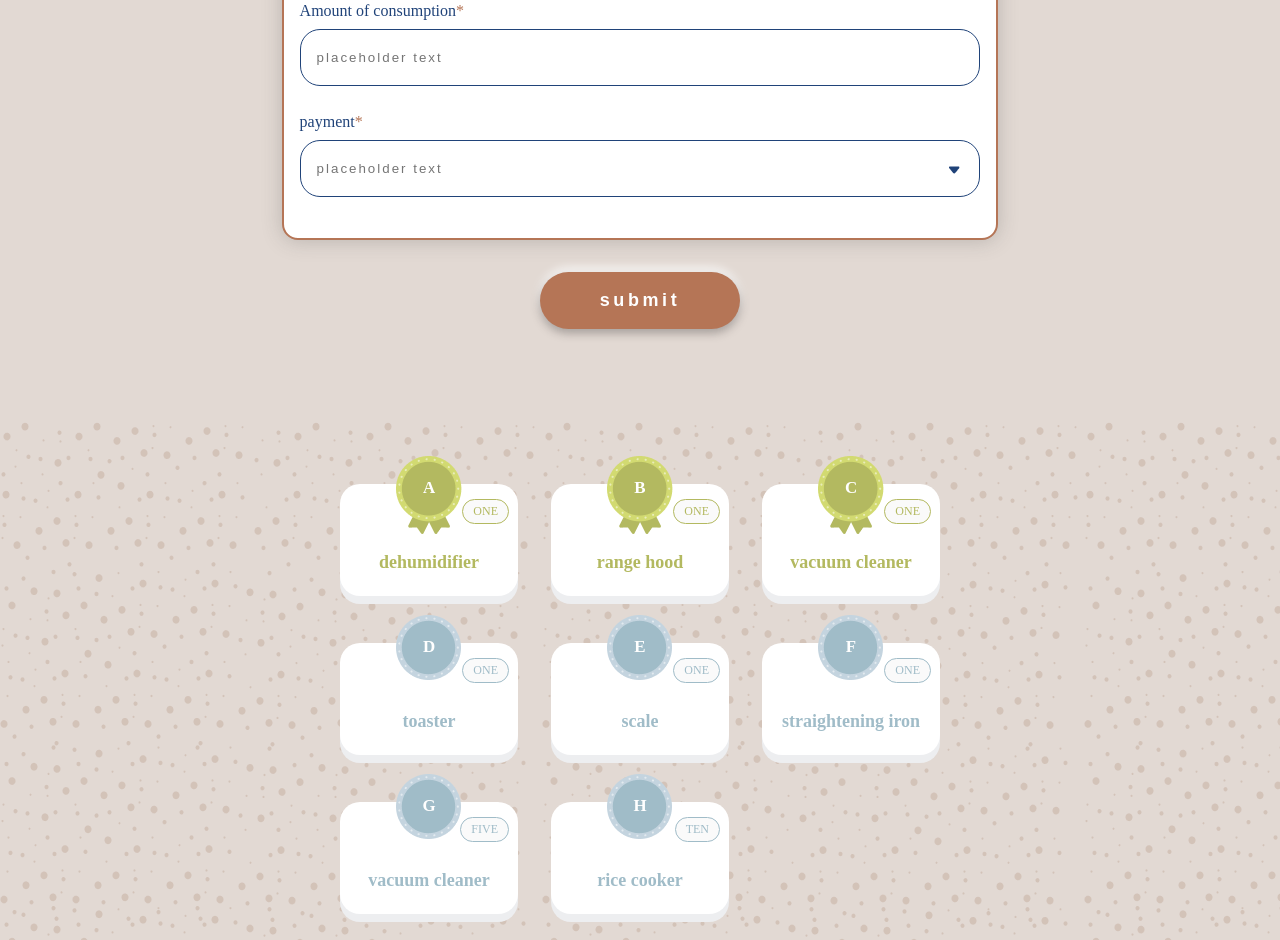
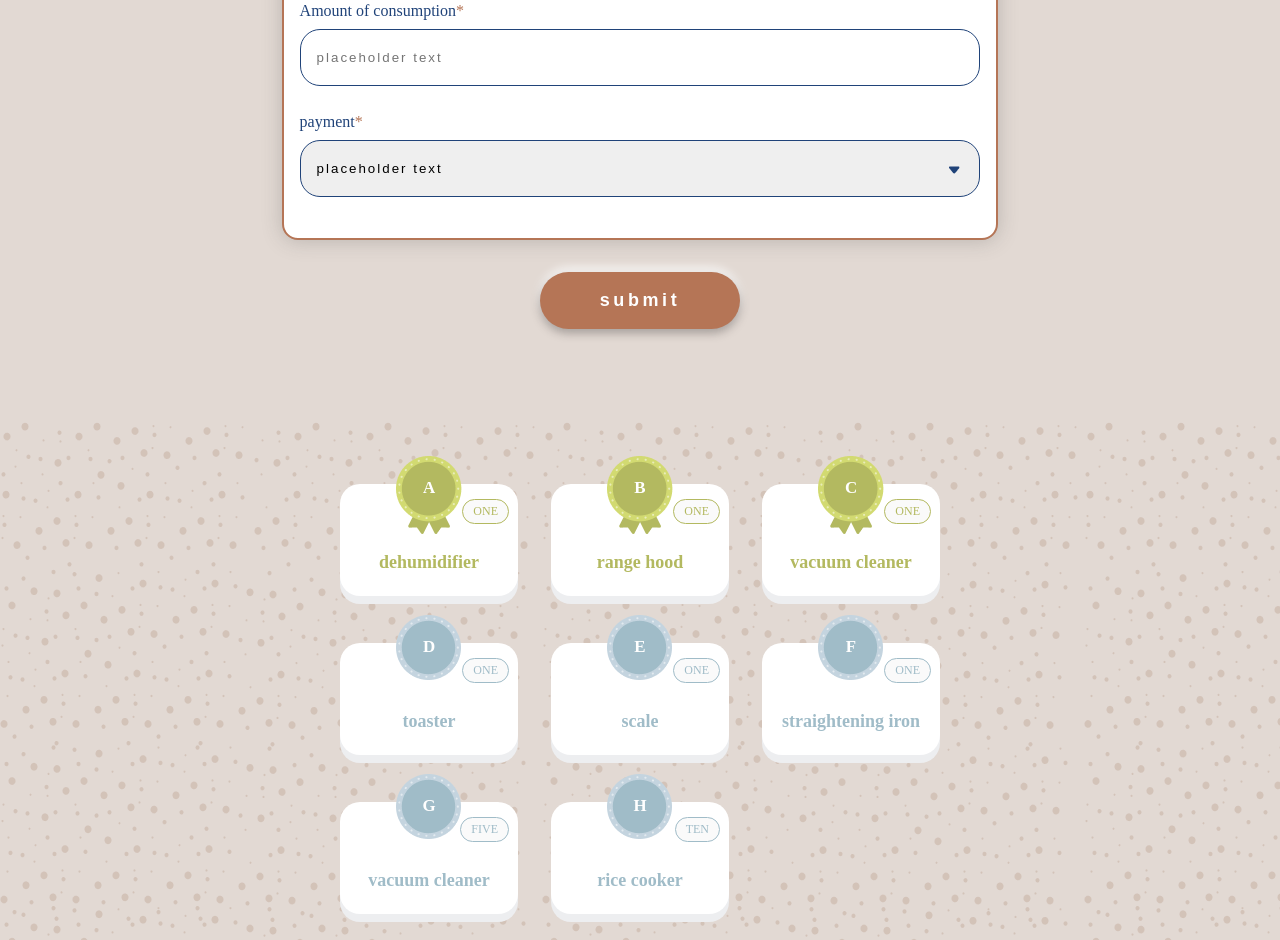
Before and after one commit to yuting33143/eway_work, a plain HTML site: page index.html in a window 1280 px wide. Shown: the part 1261-2201 px from the top of the page. Drawn offline with Linux system fonts and the light colour scheme.

Commit message:
修改select

```diff
--- a/index.html
+++ b/index.html
@@ -130,18 +130,19 @@
                     <div class="list">
                         <label for="payment">payment</label>
                         <img src="./img/arrow.png" alt="arrow">
-                        <input
+                        <!-- <input
                             type="text"
                             id="payment"
                             class="fromItem"
                             list="paymentlist"
                             placeholder="placeholder text"
                             v-model.trim="dataCheck.payment"
-                            @blur="paymentCheck"/>
-                        <datalist id="paymentlist" class="chooseItem">
+                            @blur="paymentCheck"/> -->
+                        <select id="payment" class="fromItem" v-model.trim="dataCheck.payment" @blur="paymentCheck">
+                            <option value="" disabled selected>placeholder text</option>
                             <option value="digital payment">digital payment</option>
                             <option value="ATM">ATM</option>
-                        </datalist>
+                        </select>
                         <p class="wrongTest none">required</p>
                     </div>
                 </div>
@@ -394,12 +395,12 @@
                     if(this.dataCheck.payment == "ATM" || this.dataCheck.payment == "digital payment"){
                         // 驗證通過
                         payment.classList.remove('wrong');
-                        payment.nextElementSibling.nextElementSibling.classList.add('none');
+                        payment.nextElementSibling.classList.add('none');
                         this.checkdata.payment = true;
                     }else{
                         // 驗證未通過
                         payment.classList.add('wrong');
-                        payment.nextElementSibling.nextElementSibling.classList.remove('none');
+                        payment.nextElementSibling.classList.remove('none');
                         this.checkdata.payment = false;
                     }
                 },
--- a/sass/style.scss
+++ b/sass/style.scss
@@ -266,7 +266,7 @@ main{
                         right: 3%;
                         top: 63%;
                     }
-                    input{
+                    input, select{
                         box-sizing: border-box;
                         width: 100%;
                         border-radius: 20px;
@@ -276,6 +276,9 @@ main{
                         height: 57px;
                         letter-spacing: 0.15em;
                         outline: 0;
+                        appearance: none;
+                        -moz-appearance: none;
+                        -webkit-appearance: none;
                         &:focus{
                             border: 3px solid #93BBF9;
                         }
```
Also changed, not shown: css/style.css, 1 other file.
